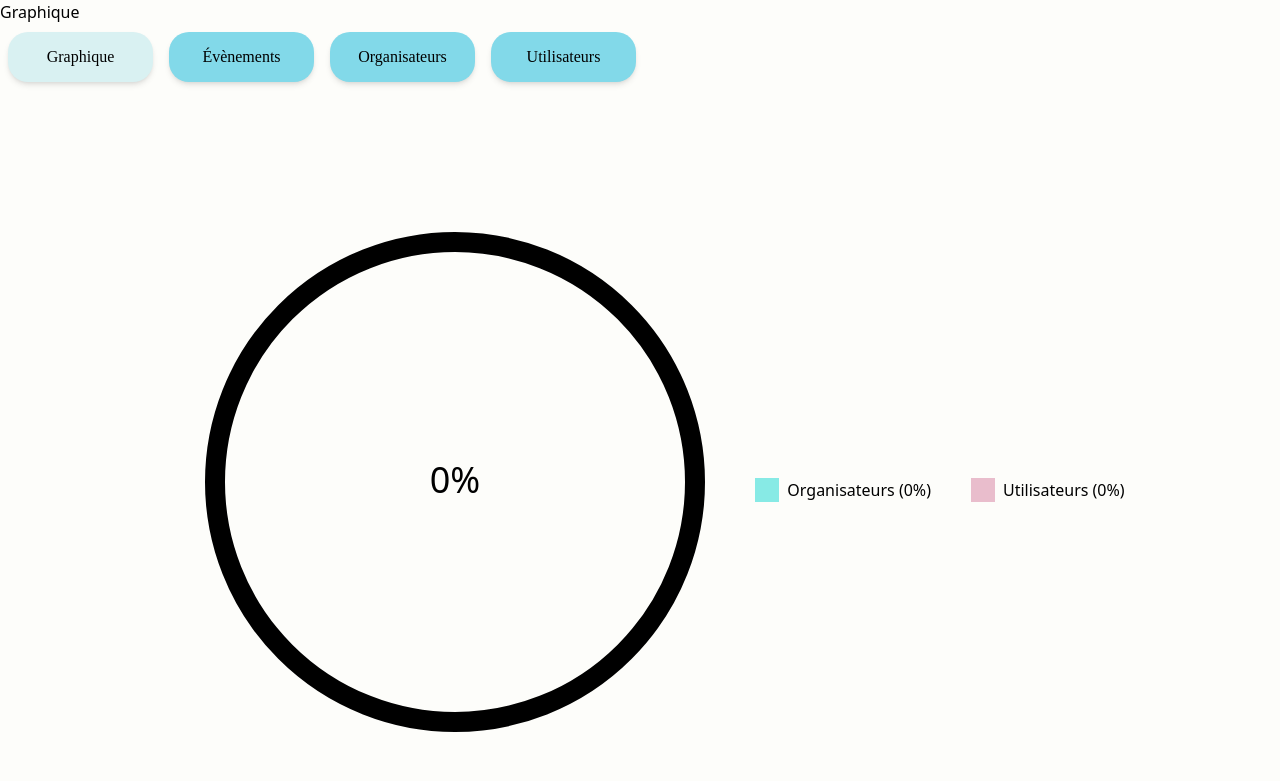
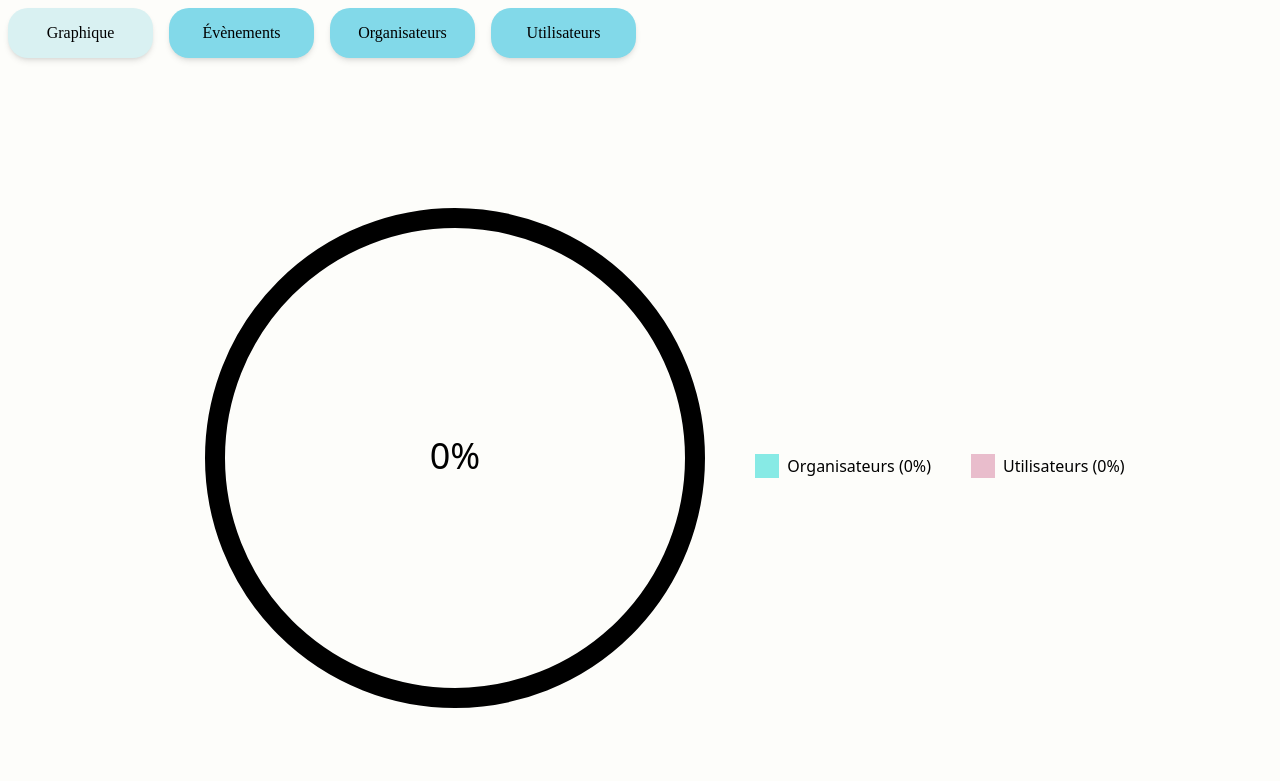
Before and after one commit to CelineLaValle/evenements, a PHP site: page /index.php?page=graphique in a window 1280 px wide. Shown: the part 135-916 px from the top of the page. Run offline with PHP 8.4, Linux system fonts and the light colour scheme; data that the repository does not hold is empty; some libraries are stand-ins or nearby versions; some web fonts are replaced.

Commit message:
Modification page graphique

```diff
--- a/views/graphique.php
+++ b/views/graphique.php
@@ -1,5 +1,3 @@
-<h1> Graphique </h1>
-
 <?php include './views/bouton.php' ?>
 <?php
 // Connexion à la base de données
```
